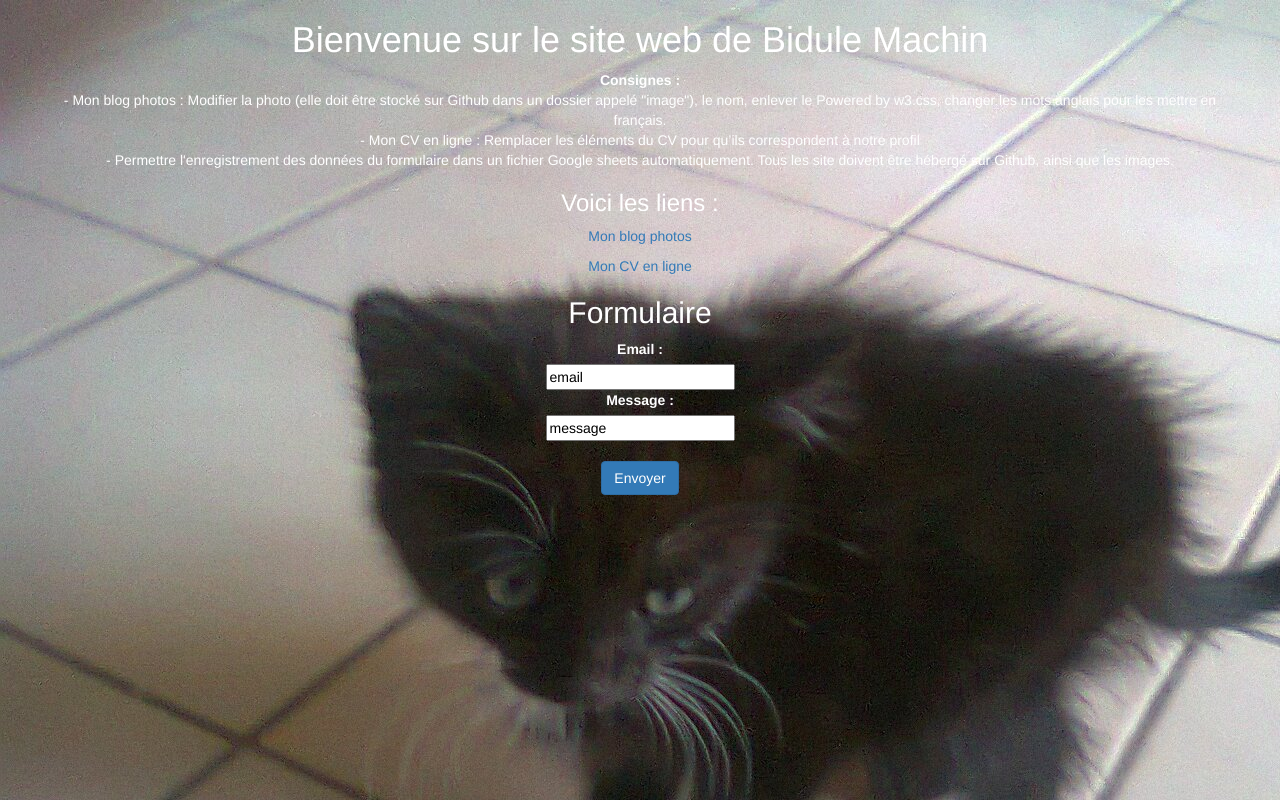
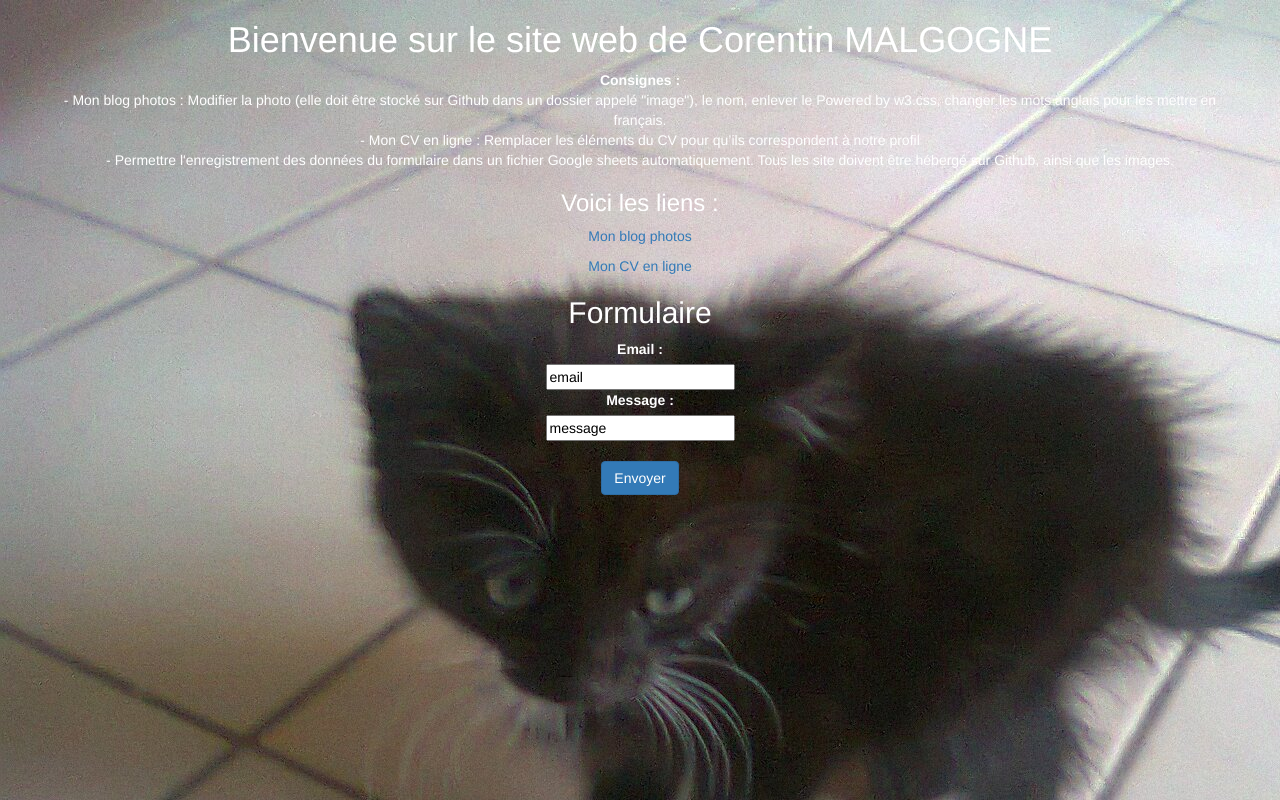
Before and after one commit to malgogneco/cv, a plain HTML site: page index.html in a window 1280 px wide. Drawn offline with nearby package versions, Linux system fonts and the light colour scheme.

Commit message:
Update index.html

```diff
--- a/index.html
+++ b/index.html
@@ -21,7 +21,7 @@ body {
 
 <div class="container text-center">
   <div class="row">
-  <h1>Bienvenue sur le site web de Bidule Machin</h1>
+  <h1>Bienvenue sur le site web de Corentin MALGOGNE</h1>
 
 
   <div><b>Consignes : </b><br>
```
